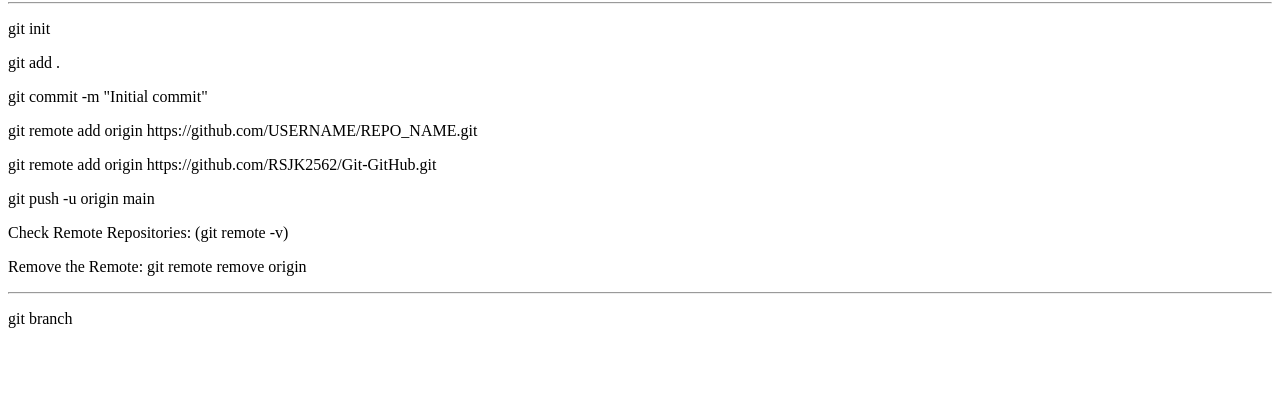
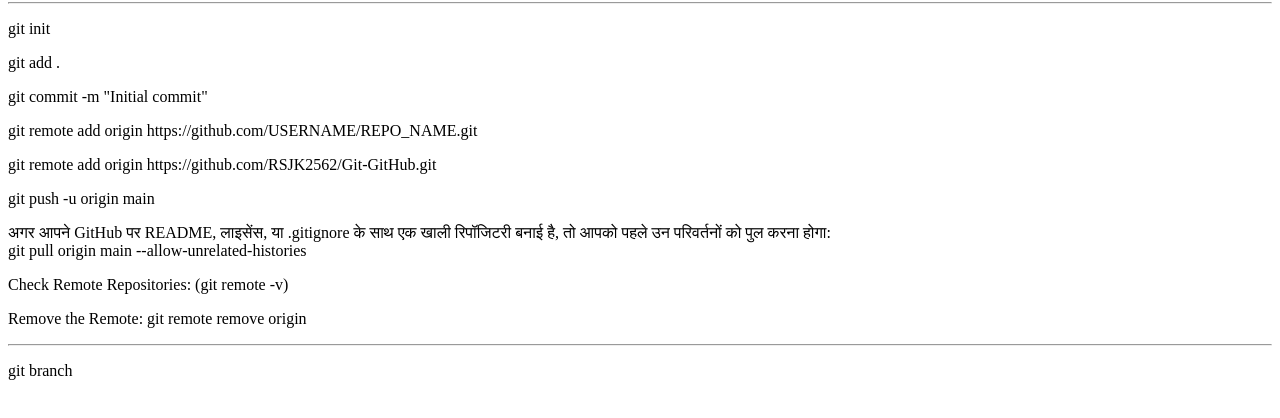
Before and after one commit to RSJK2562/Git-GitHub, a plain HTML site: page index.html in a window 1280 px wide. Shown: the part 78-496 px from the top of the page. Drawn offline with Linux system fonts and the light colour scheme.

Commit message:
git github

```diff
--- a/index.html
+++ b/index.html
@@ -21,6 +21,13 @@
     <p>git push -u origin main</p>
 
 
+    <p>
+        अगर आपने GitHub पर README, लाइसेंस, या .gitignore के साथ एक खाली रिपॉजिटरी बनाई है, तो आपको पहले उन परिवर्तनों
+        को
+        पुल करना होगा:
+        <br> git pull origin main --allow-unrelated-histories
+    </p>
+
     <!-- ///////////////////////////////////////// -->
     <p>Check Remote Repositories: (git remote -v)</p>
     <p>Remove the Remote: git remote remove origin</p>
```
